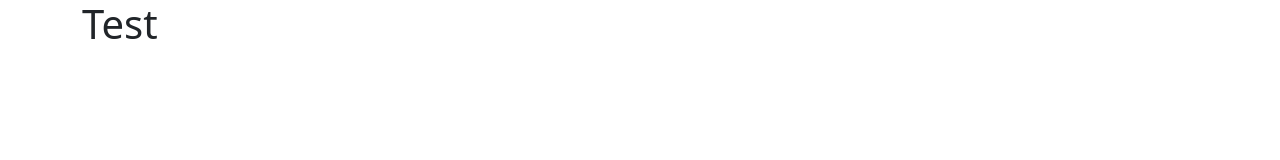
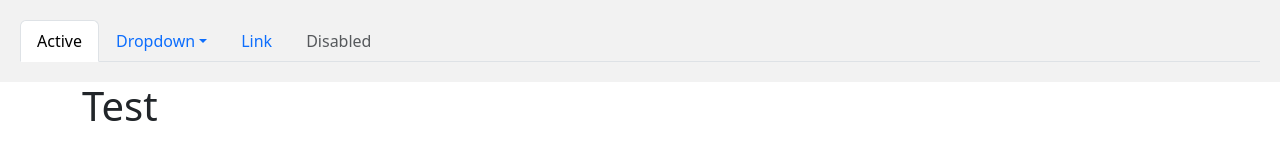
Before and after one commit to RW2023/devLandingPage2, a plain HTML site: page index.html in a window 1280 px wide. Drawn offline with nearby package versions, Linux system fonts and the light colour scheme.

Commit message:
Create Navbar

```diff
--- a/index.html
+++ b/index.html
@@ -18,10 +18,34 @@
     <link rel="preconnect" href="https://fonts.gstatic.com" crossorigin>
     <link href="https://fonts.googleapis.com/css2?family=Rajdhani&family=Source+Code+Pro&display=swap" rel="stylesheet">
 
-
   <title>RE Wilson</title>
 </head>
-
+<header>
+    <ul class="nav nav-tabs">
+        <li class="nav-item">
+            <a class="nav-link active" aria-current="page" href="#">Active</a>
+        </li>
+        <li class="nav-item dropdown">
+            <a class="nav-link dropdown-toggle" data-bs-toggle="dropdown" href="#" role="button"
+                aria-expanded="false">Dropdown</a>
+            <ul class="dropdown-menu">
+                <li><a class="dropdown-item" href="#">Action</a></li>
+                <li><a class="dropdown-item" href="#">Another action</a></li>
+                <li><a class="dropdown-item" href="#">Something else here</a></li>
+                <li>
+                    <hr class="dropdown-divider">
+                </li>
+                <li><a class="dropdown-item" href="#">Separated link</a></li>
+            </ul>
+        </li>
+        <li class="nav-item">
+            <a class="nav-link" href="#">Link</a>
+        </li>
+        <li class="nav-item">
+            <a class="nav-link disabled">Disabled</a>
+        </li>
+    </ul>
+</header>
 <body>
 <div class="container">
     <h1>Test</h1>
```
